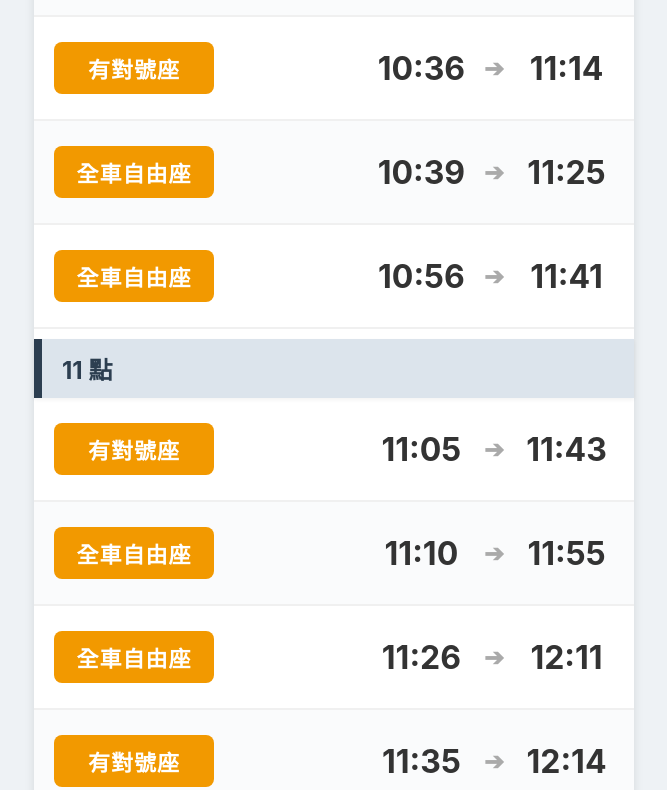
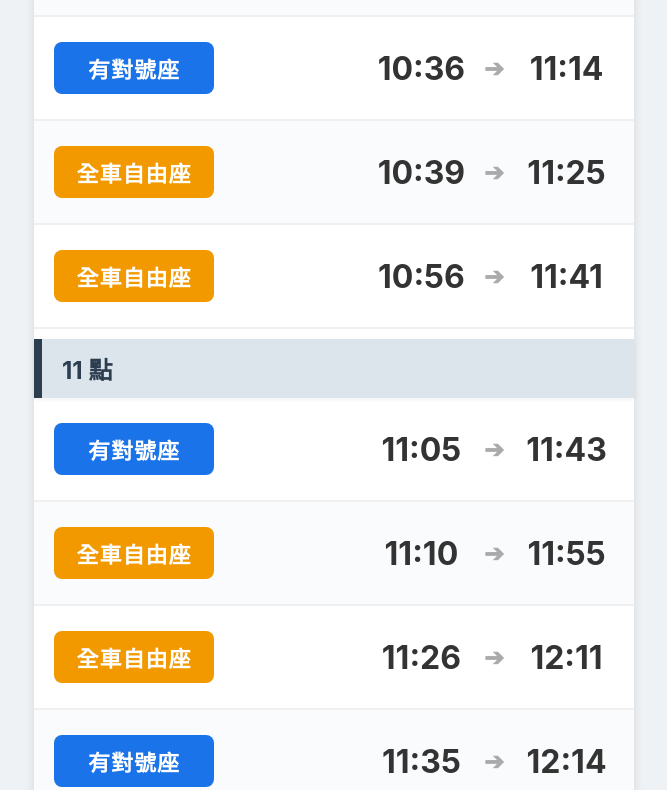
Before and after one commit to john8654john/nankai-schedule, a plain HTML site: page index.html in a window 1280 px wide. Shown: the part 654-1444 px from the top of the page, without its empty margins (306-973 px from the left). Drawn offline with Linux system fonts and the light colour scheme.

Commit message:
fix: Item type style

```diff
--- a/index.html
+++ b/index.html
@@ -70,7 +70,7 @@
 
       html += `
         <li class="list-item">
-          <div class="type ${item[0] === '對號座' ? 'reserved' : 'non-reserved'}">${item[0]}</div>
+          <div class="type ${item[0] === '有對號座' ? 'reserved' : 'non-reserved'}">${item[0]}</div>
           <div class="time-block">
             <span class="time">${item[1]}</span>
             <span class="arrow">➔</span>
```
